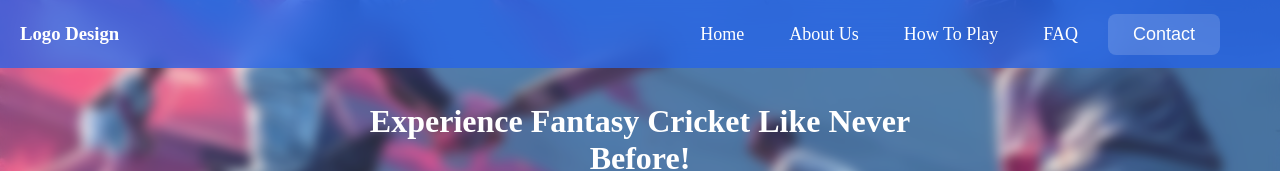
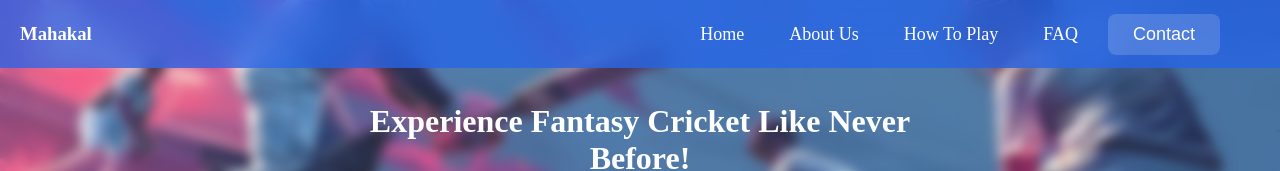
Before and after one commit to TheMahakalLiveWebApp/App, a Next.js app: page / in a window 1280 px wide. Shown: the top 171 px of the page. Built offline with nearby package versions, Linux system fonts and the light colour scheme.

Commit message:
web-name

```diff
--- a/app/footer/footer.tsx
+++ b/app/footer/footer.tsx
@@ -11,7 +11,7 @@ const Footer = () => {
       <div className="footer-web-info">
         <div className="footer-branding">
           <h2 className="footer-name">
-            <Link href="/" >Logo Design</Link>
+            <Link href="/" >Mahakal</Link>
           </h2>
           <p className="footer-tagline">Cricket Fantasy</p>
         </div>
--- a/app/navbar.tsx
+++ b/app/navbar.tsx
@@ -21,7 +21,7 @@ const NavBar = () => {
       <div className={styles.NavBar}>
         <div className={styles.weblogo}>
           <div className="logo">
-            <h3><Link href="/" className={styles.weblogotext} style={{color:"white"}}>Logo Design</Link></h3>
+            <h3><Link href="/" className={styles.weblogotext} style={{color:"white"}}>Mahakal</Link></h3>
           </div>
         </div>
 
```
